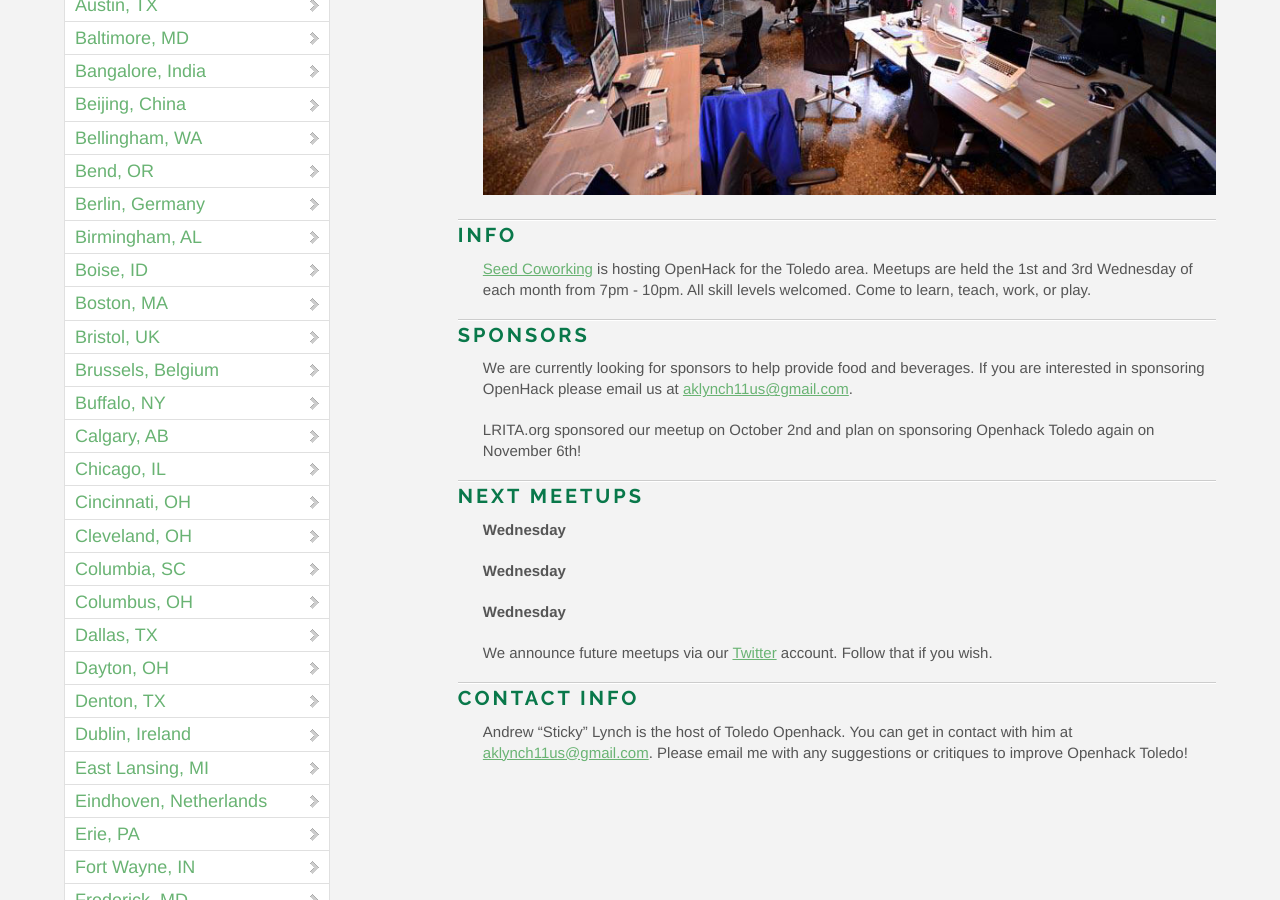
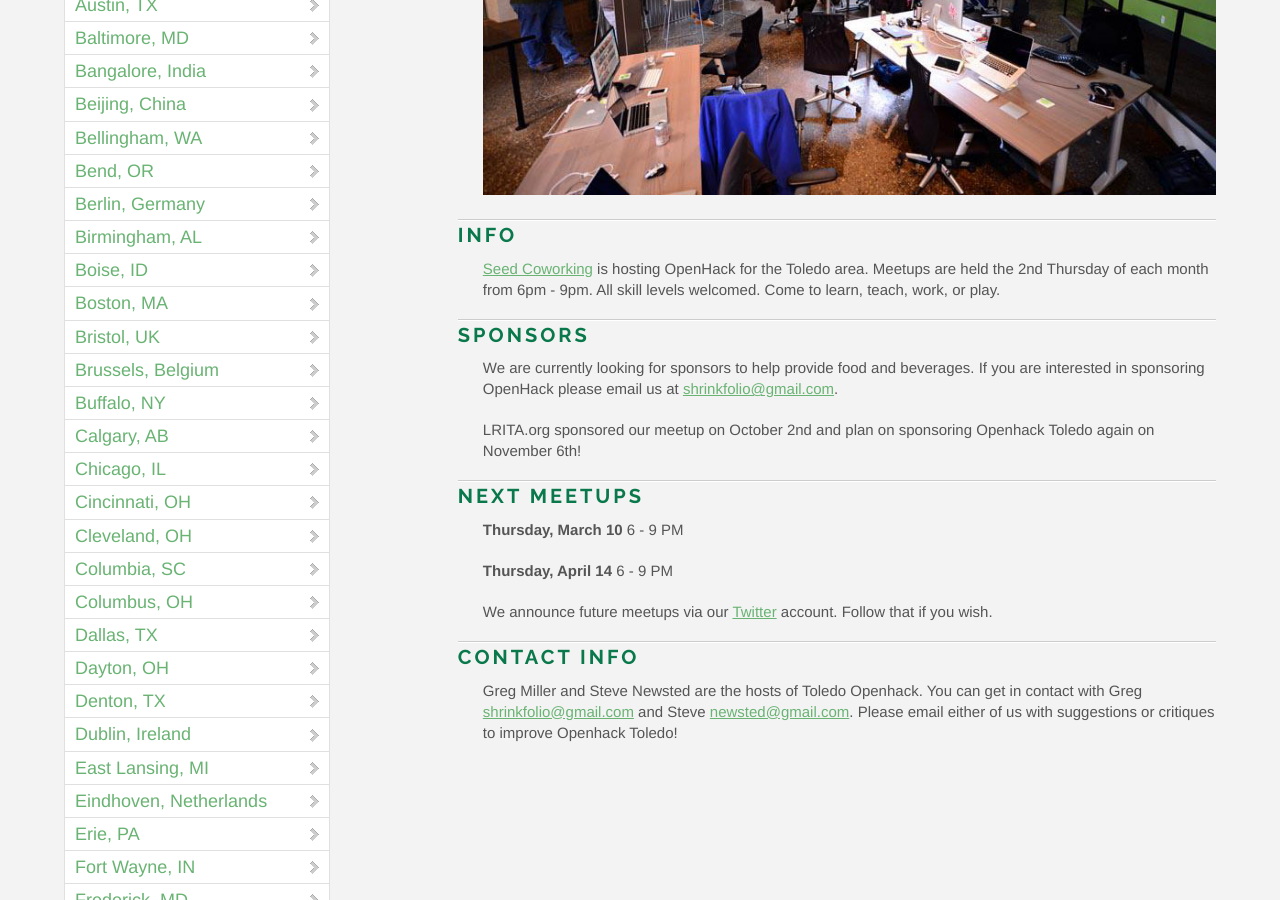
Before and after one commit to OpenHack/openhack.github.com, a Jekyll site: the page built from toledo/index.markdown, in a window 1280 px wide and 900 px high, scrolled down 393 px. Built offline with Jekyll 4.4.1, drawn with Linux system fonts in a browser that asks for light colours; nearby versions of some CDN libraries; comment, search, counter and statistics services are not loaded.

Commit message:
Updated the event for Spring 2016
Made a few tweeks to list the event owners.

```diff
--- a/toledo/index.markdown
+++ b/toledo/index.markdown
@@ -9,22 +9,20 @@ title: OpenHack - Toledo, OH
 
 ### Info
 
-[Seed Coworking](http://seedcowork.com) is hosting OpenHack for the Toledo area. Meetups are held the 1st and 3rd Wednesday of each month from 7pm - 10pm. All skill levels welcomed. Come to learn, teach, work, or play.
+[Seed Coworking](http://seedcowork.com) is hosting OpenHack for the Toledo area. Meetups are held the 2nd Thursday of each month from 6pm - 9pm. All skill levels welcomed. Come to learn, teach, work, or play.
 
 
 ### Sponsors
 
-We are currently looking for sponsors to help provide food and beverages. If you are interested in sponsoring OpenHack please email us at [aklynch11us@gmail.com](mailto:aklynch11us@gmail.com).
+We are currently looking for sponsors to help provide food and beverages. If you are interested in sponsoring OpenHack please email us at [shrinkfolio@gmail.com](mailto:shrinkfolio@gmail.com).
 
 LRITA.org sponsored our meetup on October 2nd and plan on sponsoring Openhack Toledo again on November 6th!
 
 ### Next meetups
 
-**Wednesday**
+**Thursday, March 10** 6 - 9 PM
 
-**Wednesday**
-
-**Wednesday**
+**Thursday, April 14** 6 - 9 PM
 
 
 We announce future meetups via our [Twitter](http://twitter.com/openhacktoledo) account. Follow that if you wish.
@@ -32,4 +30,4 @@ We announce future meetups via our [Twitter](http://twitter.com/openhacktoledo)
 
 ### Contact Info
 
-Andrew "Sticky" Lynch is the host of Toledo Openhack.  You can get in contact with him at [aklynch11us@gmail.com](mailto:aklynch11us@gmail.com).  Please email me with any suggestions or critiques to improve Openhack Toledo!
+Greg Miller and Steve Newsted are the hosts of Toledo Openhack.  You can get in contact with Greg  [shrinkfolio@gmail.com](mailto:shrinkfolio@gmail.com) and Steve [newsted@gmail.com](newsted@gmail.com).  Please email either of us with  suggestions or critiques to improve Openhack Toledo!
```
